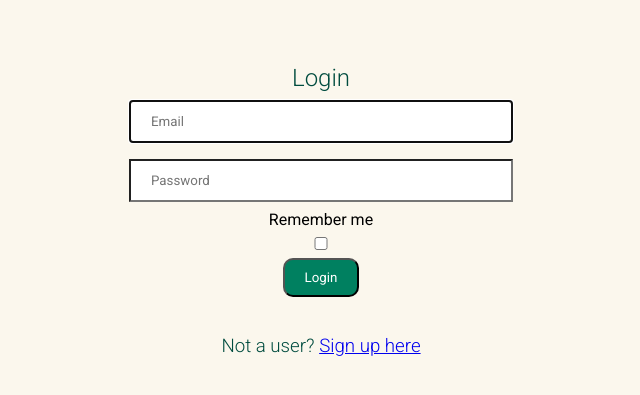
After one commit to AlexTorres88/shopify-challenge, a Flask app: page /login in a window 1280 px wide. The commit adds this page. Shown: the top 395 px of the page, without its empty margins (319-959 px from the left). Run offline with Flask 2, Linux system fonts and the light colour scheme; parts of the project's set-up code (start-up, migrations or seed data) failed here and were passed over.

Commit message:
Update project

```diff
--- a/app.py
+++ b/app.py
@@ -1,53 +1,50 @@
-from flask import Flask, render_template, request
-from werkzeug.utils import redirect, secure_filename
+from flask import Flask, render_template, redirect, url_for
+from flask_login import LoginManager, current_user
 from config import *
-from aws_connection import s3_resource
-from methods import *
+from flaskr.db_setup import database as db
 
 # App definition
-app = Flask(__name__)
+app = Flask(__name__, instance_relative_config=True, template_folder='templates')
 
+app.config['FLASK_APP'] = 'app'
+app.config['SECRET_KEY'] = SECRET_KEY
+app.config['SQLALCHEMY_DATABASE_URI'] = SQLALCHEMY_DATABASE_URI
 app.config['UPLOAD_FOLDER'] = UPLOAD_FOLDER
+app.config['SQLALCHEMY_TRACK_MODIFICATIONS'] = False
+app.static_folder = 'static'
 
-# Routes
-@app.route('/')
-def home():
-    files = get_files()
-    return render_template("index.html", files=files)
+db.init_app(app)
 
-@app.route('/download',methods=['POST'])
-def download():
-    file = request.form.get("file")
-    bucket = s3_resource.Bucket(BUCKET_NAME)
-    bucket.download_file(file, file)
+# Login management
+login_manager = LoginManager()
+login_manager.login_view = 'auth.login'
+login_manager.init_app(app)
 
-    return redirect('/')
+from flaskr.models import User
 
-@app.route('/upload',methods=['POST'])
-def upload():
-    if request.method == 'POST':
-        imgs = request.files.getlist('file')
-        if imgs[0].filename != '':
-            for img in imgs:
-                filename = secure_filename(img.filename)
-                img.save(filename)
-                s3_resource.Object(BUCKET_NAME, filename).upload_file(Filename=filename)
-        else:
-            return render_template('index.html', msg="Please select a file to upload.", files=get_files())
+@login_manager.user_loader
+def load_user(user_id):
+    # since the user_id is just the primary key of our user table, use it in the query for the user
+    return User.query.get(int(user_id))
 
-    return redirect('/')
+# blueprint for auth parts of app
+from flaskr.auth import auth as auth_blueprint
+app.register_blueprint(auth_blueprint)
 
-@app.route('/delete', methods=['POST'])
-def delete():
-    file = request.form.get("file")
-    s3_resource.Object(BUCKET_NAME, file).delete()
+# blueprint for non-auth parts of app
+from flaskr.main import main as main_blueprint
+app.register_blueprint(main_blueprint)
 
-    return redirect('/')
-
-# Error hanlder
+# Error hanlders
 @app.errorhandler(404)
 def page_not_found(e):
     return render_template('404.html', title="404"), 404
 
+@app.errorhandler(405)
+def bad_request(e):
+    if current_user:
+        return redirect(url_for('main.home'))
+    return redirect(url_for('auth.login'))
+
 if __name__ == "__main__":
-    app.run(debug=True)
+    app.run()
--- a/aws_connection.py
+++ b/aws_connection.py
@@ -2,3 +2,4 @@ import boto3
 
 # Create connection to s3 bucket
 s3_resource = boto3.resource('s3')
+s3_client = boto3.client('s3')
--- /dev/null
+++ b/flaskr/auth.py
@@ -0,0 +1,58 @@
+from flask import Blueprint, render_template, redirect, url_for, flash, request
+from werkzeug.security import generate_password_hash, check_password_hash
+from flask_login import login_user, logout_user, login_required
+from flaskr.models import User
+from flaskr.db_setup import session
+
+auth = Blueprint('auth', __name__)
+
+@auth.route('/login')
+def login():
+    return render_template('login.html', title="Login")
+
+@auth.route('/login', methods=['POST'])
+def login_post():
+    email = request.form.get('email')
+    password = request.form.get('password')
+    remember = True if request.form.get('remember') else False
+
+    user = User.query.filter_by(email=email).first()
+
+    # Check if the user actually exists
+    # Take the user-supplied password, hash it, and compare it to the hashed password in the database
+    if not user or not check_password_hash(user.password, password):
+        flash('Please check your login details and try again.')
+        return redirect(url_for('auth.login')) # If the user doesn't exist or password is wrong, reload the page
+
+    # If the above check passes, then we know the user has the right credentials
+    login_user(user, remember=remember)
+    return redirect(url_for('main.home'))
+
+@auth.route('/signup', methods=['GET'])
+def signup():
+    return render_template('signup.html', title="Signup")
+
+@auth.route('/signup', methods=['POST'])
+def signup_post():
+    email = request.form.get('email')
+    name = request.form.get('name')
+    password = request.form.get('password')
+
+    user = User.query.filter_by(email=email).first() # If this returns a user, then the email already exists in database
+    if user: # If a user is found, we want to redirect back to signup page so user can try again
+        flash('Unable to create user.')
+        return redirect(url_for('auth.signup'))
+
+    # Create a new user with the form data. Hash the password so the plaintext version isn't saved.
+    new_user = User(email=email, name=name, password=generate_password_hash(password, method='sha256'))
+
+    # Add the new user to the database
+    session.add(new_user)
+    session.commit()
+    return redirect(url_for('auth.login'))
+
+@auth.route('/logout')
+@login_required
+def logout():
+    logout_user()
+    return redirect(url_for('main.home'))
--- a/requirements.txt
+++ b/requirements.txt
@@ -1,2 +1,6 @@
 Flask==2.0.1
 boto3==1.18.42
+flask-login==0.5.0
+sqlalchemy==1.4.23
+flask-sqlalchemy==2.5.1
+psycopg2==2.9.1
--- a/static/stylesheets/base.css
+++ b/static/stylesheets/base.css
@@ -112,3 +112,41 @@ input[type="file" i] {
     padding: 20px;
     padding-left: 70px;
 }
+
+/* Form */
+
+.container-f input {
+    width: 60%;
+    padding: 12px 20px;
+    margin: 8px 0;
+    box-sizing: border-box;
+    background-color: white;
+}
+
+.container-f {
+    margin-top: 5%;
+}
+
+.form-container {
+    display: flex;
+    flex-direction: column;
+    text-align: center;
+}
+
+.form-button {
+    padding: 10px 20px;
+    background-color: #008060;
+    color: white;
+    border-radius: 10px;
+}
+
+.checkbox {
+    display: grid;
+    place-items: center;
+}
+
+@media only screen and (min-width: 1000px) {
+    .container-f input {
+        width: 30%;
+    }
+}
--- a/templates/index.html
+++ b/templates/index.html
@@ -7,12 +7,11 @@
       <p class="error-container" id="errors" onclick="closeErrors()">{{ msg }}</p>
     {% endif %}
     {% include 'upload_form.html' %}
-    <br>
-    <br>
+    <h4 style="margin: 2%;"><a href="{{ url_for('auth.logout') }}">Logout</a></h4>
     <div class="files-container">
       <h2 class="title-2">Files</h2>
       {% if not files %}
-        <h3>There's currently no files in the bucket</h3>
+        <h3 style="margin-top: 2%;">There's currently no files in the bucket</h3>
       {% else %}
           {% for file in files %}
             {% include 'file.html' %}
--- /dev/null
+++ b/templates/login.html
@@ -0,0 +1,28 @@
+{% extends "base.html" %}
+
+{% block main %}
+    <div class="container-f">
+        <h2 class="text-center">Login</h2>
+        <form class="form-container" method="POST" action="/login">
+            <div>
+                <input type="email" name="email" placeholder="Email" autofocus="">
+            </div>
+
+            <div>
+                <input type="password" name="password" placeholder="Password">
+            </div>
+            <div class="checkbox">
+                <label for="checkbox">Remember me</label>
+                <input name="checkbox" type="checkbox">
+            </div>
+            <div>
+                <button class="form-button">Login</button>
+            </div>
+        </form>
+    </div>
+
+    <div style="margin-top: 3%;">
+        <h3>Not a user? <a href= "{{ url_for('auth.signup') }}" >Sign up here</a></h3>
+    </div>
+
+{% endblock %}
```
Also changed, not shown: db_queries/schema.txt (added, +14 -0 lines), flaskr/db_setup.py (added, +21 -0 lines), flaskr/main.py (added, +49 -0 lines), flaskr/methods.py (added, +28 -0 lines), flaskr/models.py (added, +30 -0 lines), methods.py (deleted, +0 -10 lines), templates/signup.html (added, +28 -0 lines), flaskr/__init__.py (added).
